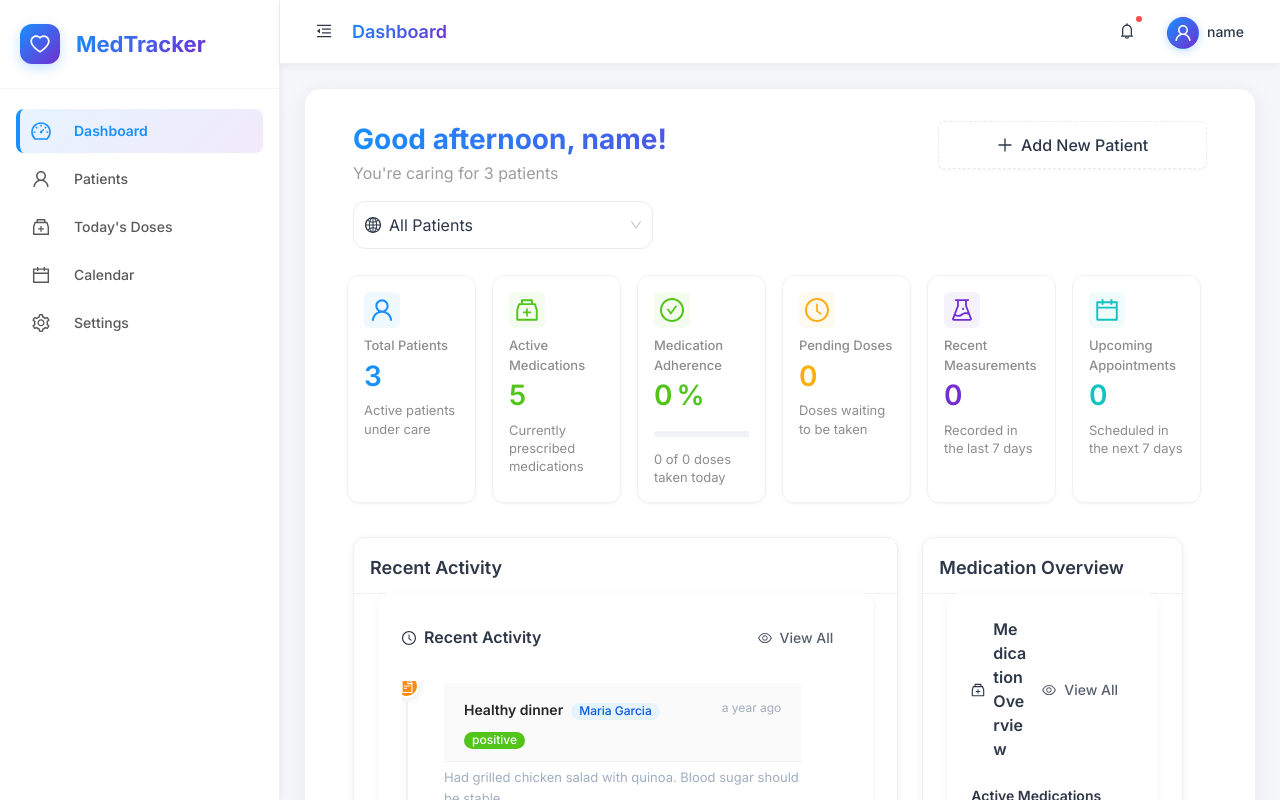
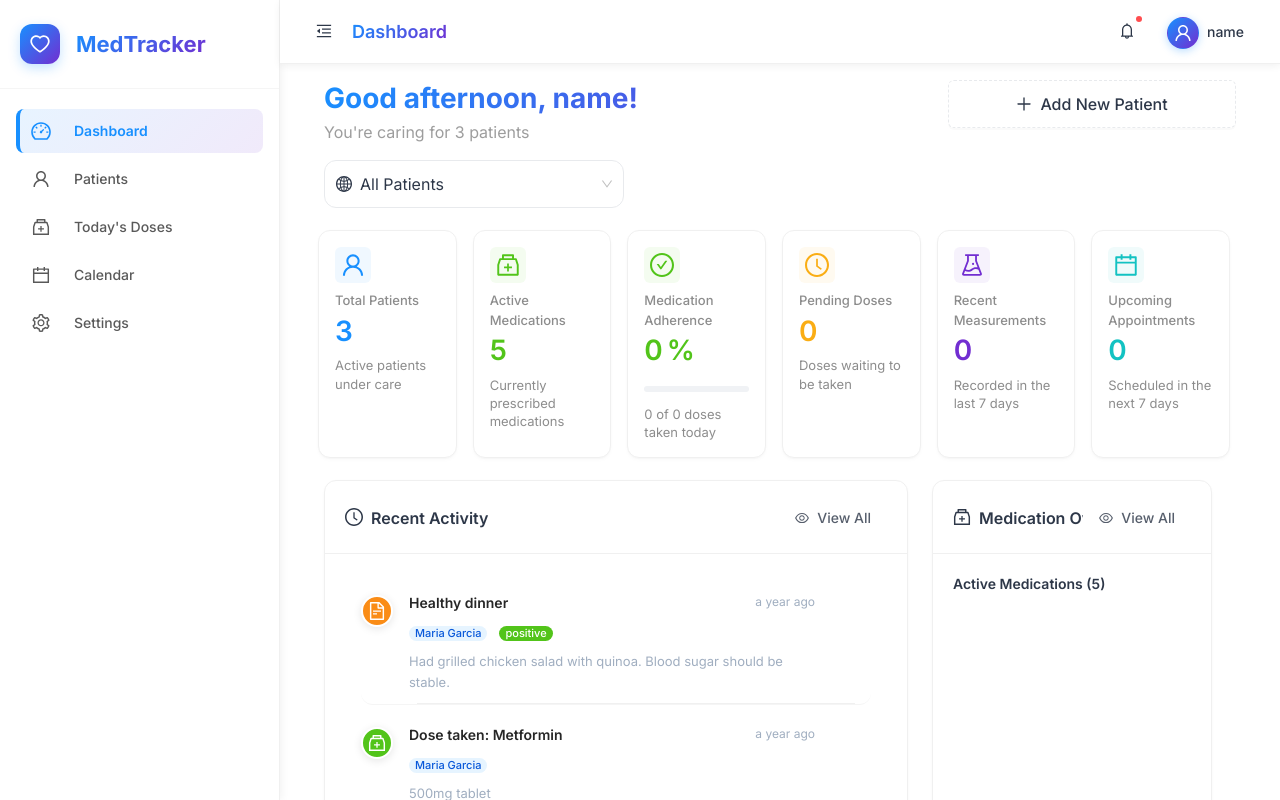
Before and after one commit to starstech/medtrack, a React (Vite) app: page / in a window 1280 px wide. Both pictures are taken after typing "name@example.com", "Sample123" into the empty fields and a click on the button "Sign In". Shown: the top 800 px of the page. Built offline with nearby package versions, Linux system fonts and the light colour scheme.

Commit message:
Dashboard Fixed

```diff
--- a/src/components/common/Layout.jsx
+++ b/src/components/common/Layout.jsx
@@ -328,12 +328,9 @@ const AppLayout = ({ children }) => {
           </Space>
         </Header>
         <Content style={{
-          margin: '24px',
-          padding: '32px',
+          padding: '16px 32px',
           background: '#fff',
-          borderRadius: '16px',
           boxShadow: '0 4px 24px rgba(0, 0, 0, 0.06)',
-          border: '1px solid #f0f0f0'
         }}>
           {children}
         </Content>
--- a/src/components/dashboard/MedicationOverview.jsx
+++ b/src/components/dashboard/MedicationOverview.jsx
@@ -125,13 +125,17 @@ const MedicationOverview = () => {
   }
 
   return (
-    <div className="medication-overview">
-      <div className="overview-header">
+    <Card
+      className="dashboard-card medication-overview-card"
+      bordered={false}
+      title={
         <Space>
           <MedicineBoxOutlined />
           <Text strong style={{ fontSize: '16px' }}>Medication Overview</Text>
         </Space>
-        <Button
+      }
+      extra={
+<Button
           type="text"
           icon={<EyeOutlined />}
           onClick={handleViewAllMedications}
@@ -139,8 +143,8 @@ const MedicationOverview = () => {
         >
           View All
         </Button>
-      </div>
-
+      }
+    >
       {totalToday > 0 && (
         <div className="dose-progress">
           <div className="progress-header">
@@ -241,7 +245,7 @@ const MedicationOverview = () => {
           )
         })}
       </div>
-    </div>
+    </Card>
   )
 }
 
--- a/src/components/dashboard/RecentActivity.css
+++ b/src/components/dashboard/RecentActivity.css
@@ -1,19 +1,16 @@
-.recent-activity {
-  background: #fff;
-  border-radius: 12px;
-  padding: 24px;
-  height: 100%;
+/* Recent Activity Card Styles */
+.recent-activity-card.ant-card {
+  height: 500px;
   display: flex;
   flex-direction: column;
-  box-shadow: 0 2px 8px rgba(0, 0, 0, 0.05);
-  animation: fadeIn 0.3s ease-out;
 }
 
-.activity-header {
+.recent-activity-card .ant-card-body {
+  flex: 1;
+  overflow: hidden;
   display: flex;
-  justify-content: space-between;
-  align-items: center;
-  margin-bottom: 24px;
+  flex-direction: column;
+  padding: 16px 8px;
 }
 
 .view-all-btn {
@@ -26,96 +23,130 @@
   transform: translateX(4px);
 }
 
-.activity-timeline {
+/* Activity Feed Styles */
+.activity-feed {
   flex: 1;
   overflow-y: auto;
-  padding-right: 16px;
+  padding: 0 16px;
 }
 
-/* Custom scrollbar for the timeline */
-.activity-timeline::-webkit-scrollbar {
+/* Custom scrollbar */
+.activity-feed::-webkit-scrollbar {
   width: 6px;
 }
 
-.activity-timeline::-webkit-scrollbar-track {
+.activity-feed::-webkit-scrollbar-track {
   background: transparent;
 }
 
-.activity-timeline::-webkit-scrollbar-thumb {
+.activity-feed::-webkit-scrollbar-thumb {
   background: rgba(0, 0, 0, 0.1);
   border-radius: 3px;
 }
 
-.activity-timeline::-webkit-scrollbar-thumb:hover {
+.activity-feed::-webkit-scrollbar-thumb:hover {
   background: rgba(0, 0, 0, 0.2);
 }
 
-/* Timeline item styling */
-.timeline-item {
+/* Activity Item Styles */
+.activity-item {
   display: flex;
   align-items: flex-start;
-  justify-content: space-between;
-  padding: 8px 0;
+  gap: 16px;
+  padding: 16px;
+  margin: 8px 0;
+  border-radius: 12px;
   transition: all 0.3s ease;
+  position: relative;
 }
 
-.timeline-item:hover {
+.activity-item:not(:last-child)::after {
+  content: '';
+  position: absolute;
+  bottom: 0;
+  left: 56px;
+  right: 16px;
+  height: 1px;
+  background: rgba(0, 0, 0, 0.06);
+}
+
+.activity-item:hover {
   background: rgba(0, 0, 0, 0.02);
   transform: translateX(4px);
-  border-radius: 8px;
-  padding: 8px 12px;
-  margin: 0 -12px;
+  box-shadow: 0 4px 12px rgba(0, 0, 0, 0.08);
+  margin: 8px -8px;
 }
 
-.timeline-content {
-  flex: 1;
-  margin-right: 16px;
+.activity-icon {
+  flex-shrink: 0;
+  margin-top: 2px;
 }
 
-.timeline-header {
+.activity-content {
+  flex: 1;
+  min-width: 0;
+}
+
+.activity-header {
   display: flex;
   justify-content: space-between;
   align-items: flex-start;
-  margin-bottom: 4px;
+  margin-bottom: 8px;
+  gap: 16px;
+}
+
+.activity-header-left {
+  flex: 1;
+  min-width: 0;
 }
 
 .activity-title {
   font-size: 14px;
-  line-height: 1.5;
+  line-height: 1.4;
+  margin-bottom: 4px;
+  display: block;
+  color: rgba(0, 0, 0, 0.88);
 }
 
 .activity-time {
   font-size: 12px;
   white-space: nowrap;
-  margin-left: 8px;
+  flex-shrink: 0;
+  color: rgba(0, 0, 0, 0.45);
 }
 
 .activity-description {
   font-size: 13px;
   line-height: 1.5;
-  margin: 4px 0;
+  margin: 8px 0;
   color: rgba(0, 0, 0, 0.65);
 }
 
 .activity-notes {
-  margin-top: 8px;
-  padding: 8px;
+  margin-top: 12px;
+  padding: 8px 12px;
   background: rgba(0, 0, 0, 0.02);
-  border-radius: 6px;
+  border-radius: 8px;
   font-style: italic;
+  border-left: 3px solid rgba(0, 0, 0, 0.1);
 }
 
-.timeline-action {
+.activity-action {
   opacity: 0;
   transition: all 0.3s ease;
+  align-self: flex-start;
+  margin-top: auto;
+  margin-right: 8px;
+  flex-shrink: 0;
 }
 
-.timeline-item:hover .timeline-action {
+.activity-item:hover .activity-action {
   opacity: 1;
 }
 
-.timeline-action:hover {
+.activity-action:hover {
   transform: translateX(4px);
+  background: rgba(0, 0, 0, 0.04);
 }
 
 /* Empty state styling */
@@ -125,47 +156,111 @@
   align-items: center;
   justify-content: center;
   padding: 48px 24px;
-  background: #fff;
-  border-radius: 12px;
-  box-shadow: 0 2px 8px rgba(0, 0, 0, 0.05);
-  animation: fadeIn 0.3s ease-out;
+  height: 100%;
 }
 
-/* Animations */
-@keyframes fadeIn {
-  from {
-    opacity: 0;
-    transform: translateY(20px);
+/* Responsive adjustments */
+@media (max-width: 768px) {
+  .recent-activity-card.ant-card {
+    height: 400px;
   }
-  to {
-    opacity: 1;
-    transform: translateY(0);
+
+  .recent-activity-card .ant-card-body {
+    padding: 12px 4px;
+  }
+
+  .activity-feed {
+    padding: 0 12px;
+  }
+
+  .activity-item {
+    padding: 12px;
+    margin: 6px 0;
+    gap: 12px;
+  }
+
+  .activity-item:hover {
+    margin: 6px -6px;
+  }
+
+  .activity-item:not(:last-child)::after {
+    left: 44px;
+  }
+
+  .activity-header {
+    gap: 12px;
+  }
+}
+
+@media (max-width: 480px) {
+  .recent-activity-card.ant-card {
+    height: 350px;
+  }
+
+  .activity-feed {
+    padding: 0 8px;
+  }
+
+  .activity-header {
+    flex-direction: column;
+    align-items: flex-start;
+    gap: 8px;
+  }
+
+  .activity-time {
+    align-self: flex-start;
+  }
+
+  .activity-item {
+    gap: 10px;
+    padding: 10px;
+  }
+
+  .activity-item:hover {
+    margin: 6px -4px;
+  }
+
+  .activity-item:not(:last-child)::after {
+    left: 38px;
   }
 }
 
 /* Dark mode support */
 @media (prefers-color-scheme: dark) {
-  .recent-activity {
+  .activity-item:hover {
     background: rgba(255, 255, 255, 0.04);
   }
 
-  .timeline-item:hover {
-    background: rgba(255, 255, 255, 0.04);
+  .activity-item:not(:last-child)::after {
+    background: rgba(255, 255, 255, 0.08);
   }
 
   .activity-notes {
     background: rgba(255, 255, 255, 0.04);
+    border-left-color: rgba(255, 255, 255, 0.1);
   }
 
-  .empty-activity {
-    background: rgba(255, 255, 255, 0.04);
+  .activity-title {
+    color: rgba(255, 255, 255, 0.88);
   }
 
-  .activity-timeline::-webkit-scrollbar-thumb {
+  .activity-time {
+    color: rgba(255, 255, 255, 0.45);
+  }
+
+  .activity-description {
+    color: rgba(255, 255, 255, 0.65);
+  }
+
+  .activity-action:hover {
+    background: rgba(255, 255, 255, 0.08);
+  }
+
+  .activity-feed::-webkit-scrollbar-thumb {
     background: rgba(255, 255, 255, 0.1);
   }
 
-  .activity-timeline::-webkit-scrollbar-thumb:hover {
+  .activity-feed::-webkit-scrollbar-thumb:hover {
     background: rgba(255, 255, 255, 0.2);
   }
 }
--- a/src/components/dashboard/RecentActivity.jsx
+++ b/src/components/dashboard/RecentActivity.jsx
@@ -1,4 +1,4 @@
-import { Card, List, Avatar, Tag, Typography, Space, Button, Empty, Timeline, theme } from 'antd'
+import { Card, List, Avatar, Tag, Typography, Space, Button, Empty, theme } from 'antd'
 import {
   MedicineBoxOutlined,
   ExperimentOutlined,
@@ -127,6 +127,26 @@ const RecentActivity = () => {
 
   if (activities.length === 0) {
     return (
+      <Card
+        className="dashboard-card recent-activity-card"
+        bordered={false}
+        title={
+          <Space>
+            <ClockCircleOutlined />
+            <Text strong style={{ fontSize: '16px' }}>Recent Activity</Text>
+          </Space>
+        }
+        extra={
+          <Button
+            type="text"
+            icon={<EyeOutlined />}
+            onClick={handleViewMore}
+            className="view-all-btn"
+          >
+            View All
+          </Button>
+        }
+      >
         <div className="empty-activity">
           <Empty
             image={Empty.PRESENTED_IMAGE_SIMPLE}
@@ -144,16 +164,21 @@ const RecentActivity = () => {
             </Button>
           </Empty>
         </div>
+      </Card>
     )
   }
 
   return (
-    <div className="recent-activity">
-      <div className="activity-header">
+    <Card
+      className="dashboard-card recent-activity-card"
+      bordered={false}
+      title={
         <Space>
           <ClockCircleOutlined />
           <Text strong style={{ fontSize: '16px' }}>Recent Activity</Text>
         </Space>
+      }
+      extra={
         <Button
           type="text"
           icon={<EyeOutlined />}
@@ -162,13 +187,12 @@ const RecentActivity = () => {
         >
           View All
         </Button>
-      </div>
-
-      <Timeline
-        className="activity-timeline"
-        items={activities.map(activity => ({
-          color: activity.color,
-          dot: (
+      }
+    >
+      <div className="activity-feed">
+        {activities.map((activity, index) => (
+          <div key={activity.id} className="activity-item">
+            <div className="activity-icon">
               <Avatar
                 icon={activity.icon}
                 style={{
@@ -176,23 +200,25 @@ const RecentActivity = () => {
                   border: '2px solid #fff',
                   boxShadow: '0 2px 8px rgba(0,0,0,0.1)'
                 }}
-              size="small"
+                size="default"
               />
-          ),
-          children: (
-            <div className="timeline-item">
-              <div className="timeline-content">
-                <div className="timeline-header">
-                  <Space size={8} wrap>
+            </div>
+
+            <div className="activity-content">
+              <div className="activity-header">
+                <div className="activity-header-left">
                   <Text strong className="activity-title">
                     {activity.title}
                   </Text>
+                  <Space size={4} style={{ marginTop: '4px' }}>
                     {!selectedPatient && (
                       <Tag
                         color="blue"
+                        size="small"
                         style={{
                           borderRadius: '12px',
-                          padding: '0 8px'
+                          padding: '0 6px',
+                          fontSize: '11px'
                         }}
                       >
                         {activity.patient?.name}
@@ -201,15 +227,18 @@ const RecentActivity = () => {
                     {activity.severity && (
                       <Tag
                         color={activity.severityColor}
+                        size="small"
                         style={{
                           borderRadius: '12px',
-                          padding: '0 8px'
+                          padding: '0 6px',
+                          fontSize: '11px'
                         }}
                       >
                         {activity.severity}
                       </Tag>
                     )}
                   </Space>
+                </div>
                 <Text type="secondary" className="activity-time">
                   {formatTimestamp(activity.timestamp)}
                 </Text>
@@ -232,18 +261,18 @@ const RecentActivity = () => {
               type="text"
               size="small"
               icon={<RightOutlined />}
-                className="timeline-action"
-                onClick={() => {
+              className="activity-action"
+              onClick={(e) => {
+                e.stopPropagation()
                 if (activity.patient) {
                   navigate(`/patients/${activity.patient.id}`)
                 }
               }}
             />
           </div>
-          )
-        }))}
-      />
+        ))}
       </div>
+    </Card>
   )
 }
 
--- a/src/pages/DashboardPage.css
+++ b/src/pages/DashboardPage.css
@@ -1,7 +1,7 @@
 /* Dashboard Page Styles - Mobile First */
 
 .dashboard-page {
-    padding: 0 16px;
+  padding: 0 12px;
   animation: fadeIn 0.3s ease-in-out;
   width: 100%;
   max-width: 100%;
@@ -9,7 +9,7 @@
 }
 
 .dashboard-header {
-    margin-bottom: 24px;
+  margin-bottom: 20px;
   width: 100%;
 }
 
@@ -45,7 +45,7 @@
 }
 
 .dashboard-stats {
-    margin-bottom: 24px;
+  margin-bottom: 20px;
   width: 100%;
   animation: slideInUp 0.5s ease-out;
 }
@@ -63,10 +63,12 @@
 }
 
 .dashboard-card {
-    height: 100%;
+  height: 500px; /* Fixed height for consistency */
   border-radius: 12px;
   box-shadow: 0 2px 8px rgba(0, 0, 0, 0.05);
   transition: all 0.3s ease;
+  display: flex;
+  flex-direction: column;
 }
 
 .dashboard-card:hover {
@@ -75,8 +77,9 @@
 }
 
 .dashboard-card .ant-card-head {
-    border-bottom: none;
-    padding: 16px 24px;
+  border-bottom: 1px solid #f0f0f0;
+  padding: 16px 20px;
+  flex-shrink: 0;
 }
 
 .dashboard-card .ant-card-head-title {
@@ -85,9 +88,78 @@
 }
 
 .dashboard-card .ant-card-body {
-    padding: 0 24px 24px;
+  padding: 20px;
+  flex: 1;
+  overflow: hidden;
+  display: flex;
+  flex-direction: column;
 }
 
+/* Content area styling */
+.recent-activity,
+.medication-overview {
+  height: 100%;
+  display: flex;
+  flex-direction: column;
+}
+
+/* Fixed header sections */
+.recent-activity .activity-header,
+.medication-overview .overview-header {
+  flex-shrink: 0;
+  margin-bottom: 16px;
+  display: flex;
+  justify-content: space-between;
+  align-items: center;
+}
+
+.medication-overview .dose-progress {
+  flex-shrink: 0;
+  margin-bottom: 16px;
+  background: #fafafa;
+  padding: 16px;
+  border-radius: 8px;
+  border: 1px solid #f0f0f0;
+}
+
+.medication-overview .list-header {
+  flex-shrink: 0;
+  margin-bottom: 12px;
+}
+
+/* Scrollable content areas */
+.recent-activity .activity-timeline,
+.medication-overview .medications-list {
+  flex: 1;
+  overflow-y: auto;
+  padding-right: 8px;
+  margin-right: -8px;
+}
+
+/* Custom scrollbar styling */
+.activity-timeline::-webkit-scrollbar,
+.medications-list::-webkit-scrollbar {
+  width: 6px;
+}
+
+.activity-timeline::-webkit-scrollbar-track,
+.medications-list::-webkit-scrollbar-track {
+  background: #f5f5f5;
+  border-radius: 3px;
+}
+
+.activity-timeline::-webkit-scrollbar-thumb,
+.medications-list::-webkit-scrollbar-thumb {
+  background: #d9d9d9;
+  border-radius: 3px;
+}
+
+.activity-timeline::-webkit-scrollbar-thumb:hover,
+.medications-list::-webkit-scrollbar-thumb:hover {
+  background: #bfbfbf;
+}
+
+/* Stat cards */
 .stat-card {
   border-radius: 12px;
   transition: all 0.3s ease;
@@ -158,91 +230,6 @@
   box-shadow: 0 2px 8px rgba(0, 0, 0, 0.06) !important;
 }
 
-  /* Selected Patient Card - Match Stats Card Style */
-  .selected-patient-card {
-    animation: slideInDown 0.3s ease-out;
-  }
-
-  .selected-patient-card:hover {
-    transform: translateY(-4px);
-    box-shadow: 0 4px 12px rgba(0, 0, 0, 0.1) !important;
-  }
-
-  .selected-patient-card .patient-card-header {
-    margin-bottom: 4px;
-  }
-
-  .selected-patient-card .patient-basic-info {
-    flex: 1;
-    min-width: 0;
-  }
-
-  .selected-patient-card .patient-conditions-section {
-    margin-top: 4px;
-  }
-
-  .selected-patient-card .ant-avatar {
-    transition: all 0.3s ease;
-    flex-shrink: 0;
-  }
-
-  .selected-patient-card:hover .ant-avatar {
-    transform: scale(1.05);
-  }
-
-  .selected-patient-card .ant-tag {
-    transition: all 0.3s ease;
-    font-weight: 500;
-  }
-
-  .selected-patient-card .ant-tag:hover {
-    transform: translateY(-1px);
-    box-shadow: 0 2px 4px rgba(0, 0, 0, 0.1);
-  }
-
-  .patient-selector-header {
-    margin-bottom: 16px;
-    padding-bottom: 8px;
-    border-bottom: 1px solid #f0f0f0;
-  }
-
-  .selector-icon {
-    color: #1890ff;
-    font-size: 16px;
-  }
-
-  .patient-select .ant-select-selector {
-    border-radius: 8px !important;
-    border: 2px solid #f0f0f0 !important;
-    height: 48px !important;
-    padding: 8px 12px !important;
-  }
-
-  .patient-select .ant-select-selector:hover,
-  .patient-select .ant-select-focused .ant-select-selector {
-    border-color: #1890ff !important;
-    box-shadow: 0 0 0 2px rgba(24, 144, 255, 0.1) !important;
-  }
-
-  .selected-patient-info {
-    background: #f6ffed;
-    border: 1px solid #b7eb8f;
-    border-radius: 8px;
-    padding: 12px;
-  }
-
-  .patient-details {
-    margin-bottom: 8px;
-  }
-
-  .patient-conditions {
-    margin-bottom: 8px;
-  }
-
-  .patient-conditions .ant-tag {
-    margin: 2px 4px 2px 0;
-  }
-
 .add-patient-button {
   border-style: dashed !important;
   border-color: #d9d9d9 !important;
@@ -256,22 +243,7 @@
   color: #1890ff !important;
 }
 
-  /* Recent Activity */
-  .recent-activity-card {
-    border-radius: 12px !important;
-    border: 1px solid #f0f0f0;
-    box-shadow: 0 2px 8px rgba(0, 0, 0, 0.06) !important;
-  }
-
-  .recent-activity-card .ant-card-head {
-    border-bottom: 1px solid #f0f0f0;
-    padding: 16px 16px 12px;
-  }
-
-  .recent-activity-card .ant-card-head-title {
-    padding: 0;
-  }
-
+/* General item styling */
 .activity-item {
   padding: 12px 0 !important;
   border-bottom: 1px solid #f5f5f5;
@@ -302,38 +274,11 @@
   line-height: 32px;
 }
 
-  /* Medication Overview */
-  .medication-overview-card {
-    border-radius: 12px !important;
-    border: 1px solid #f0f0f0;
-    box-shadow: 0 2px 8px rgba(0, 0, 0, 0.06) !important;
-  }
-
-  .medication-overview-card .ant-card-head {
-    border-bottom: 1px solid #f0f0f0;
-    padding: 16px 16px 12px;
-  }
-
-  .medication-overview-card .ant-card-head-title {
-    padding: 0;
-  }
-
-  .dose-progress {
-    background: #fafafa;
-    padding: 16px;
-    border-radius: 8px;
-    border: 1px solid #f0f0f0;
-  }
-
 .progress-header {
   display: flex;
   justify-content: space-between;
   align-items: center;
   margin-bottom: 8px;
-  }
-
-  .medications-list {
-    width: 100%;
 }
 
 .medication-item {
@@ -390,11 +335,11 @@
 
 @media (min-width: 1024px) {
   .dashboard-header {
-      margin-bottom: 32px;
+    margin-bottom: 24px;
   }
 
   .dashboard-stats {
-      margin-bottom: 40px;
+    margin-bottom: 24px;
   }
 
   .stat-icon {
@@ -417,6 +362,14 @@
 }
 
 @media (min-width: 1200px) {
+  .dashboard-header {
+    margin-bottom: 28px;
+  }
+
+  .dashboard-stats {
+    margin-bottom: 28px;
+  }
+
   .stat-icon {
     font-size: 24px;
     padding: 12px;
@@ -478,14 +431,6 @@
   color: #40a9ff;
 }
 
-  /* Cards hover effects */
-  .patient-selector-card:hover,
-  .recent-activity-card:hover,
-  .medication-overview-card:hover {
-    border-color: #d9d9d9;
-    box-shadow: 0 4px 16px rgba(0, 0, 0, 0.12) !important;
-  }
-
 /* Animations */
 @keyframes fadeIn {
   from {
@@ -540,6 +485,7 @@
 
   .dashboard-card {
     margin-bottom: 16px;
+    height: 400px; /* Smaller height on mobile */
   }
 
   .dashboard-card .ant-card-head {
@@ -547,12 +493,18 @@
   }
 
   .dashboard-card .ant-card-body {
-      padding: 0 16px 16px;
+    padding: 16px !important;
   }
 
   .stat-card {
     height: auto;
     margin-bottom: 12px;
+  }
+}
+
+@media (max-width: 576px) {
+  .dashboard-card {
+    height: 350px; /* Even smaller on very small screens */
   }
 }
 
--- a/src/pages/DashboardPage.jsx
+++ b/src/pages/DashboardPage.jsx
@@ -59,23 +59,11 @@ const DashboardPage = () => {
 
       <Row gutter={[24, 24]} className="dashboard-content">
         <Col xs={24} lg={16}>
-          <Card
-            className="dashboard-card recent-activity-card"
-            title="Recent Activity"
-            bordered={false}
-          >
-            <RecentActivity />
-          </Card>
+          <RecentActivity />
         </Col>
 
         <Col xs={24} lg={8}>
-          <Card
-            className="dashboard-card medication-overview-card"
-            title="Medication Overview"
-            bordered={false}
-          >
-            <MedicationOverview />
-          </Card>
+          <MedicationOverview />
         </Col>
       </Row>
     </div>
```
Lines whose indentation alone changed are shown as unchanged.
